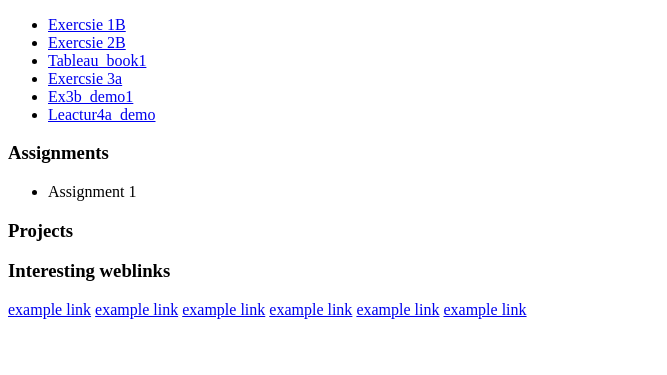
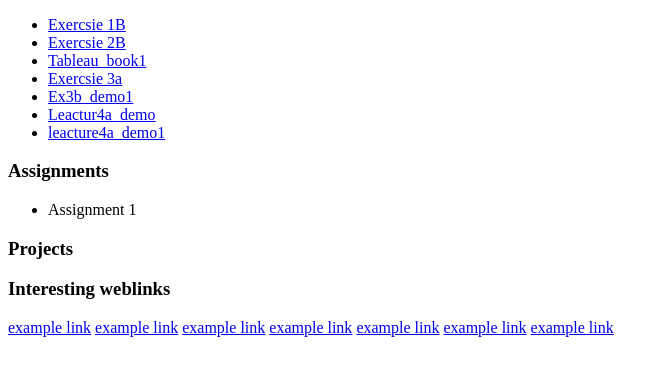
Before and after one commit to fatemehhakimishirayeh/LA_5580, a plain HTML site: page docs/index.html in a window 1280 px wide. Shown: the part 105-480 px from the top of the page, without its empty margins (0-667 px from the left). Drawn offline with Linux system fonts and the light colour scheme.

Commit message:
Update index.html

```diff
--- a/docs/index.html
+++ b/docs/index.html
@@ -16,6 +16,7 @@
   <li><a href = "Ex3a.html">Exercsie 3a</a></li>
   <li><a href = "Ex3b_demo1">Ex3b_demo1</a></li>
   <li><a href = "Leactur4a_demo">Leactur4a_demo</a></li>
+<li><a href = "leacture4a_demo1">leacture4a_demo1</a></li>
 
       </ul>
 <h3>Assignments</h3>
@@ -31,6 +32,7 @@
 <a href="Ex3a.html">example link</a>
 <a href="Ex3b_demo1.html">example link</a>
 <a href="Leactur4a_demo.html">example link</a>
+<a href="leacture4a_demo1.html">example link</a>
 
 <br>
 </body>
```
